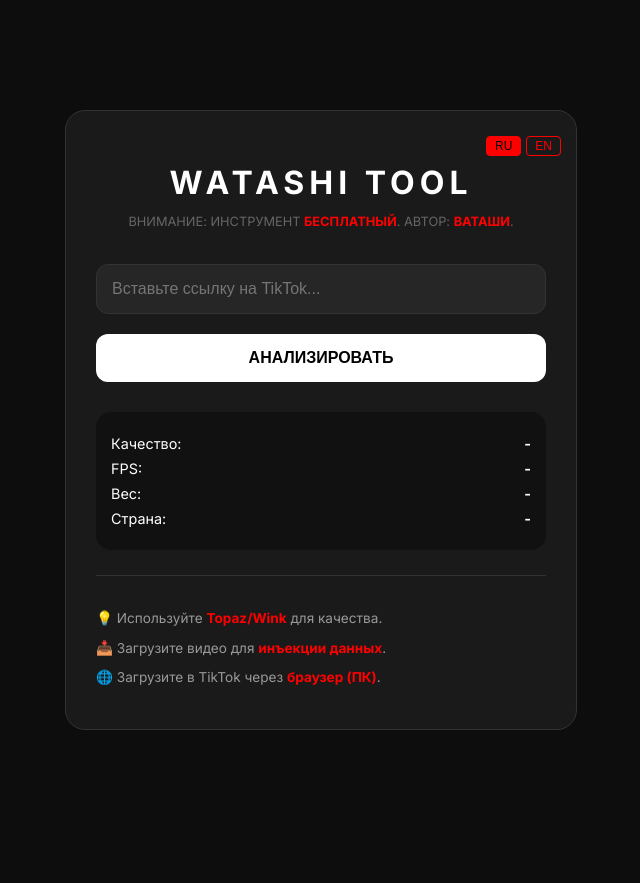
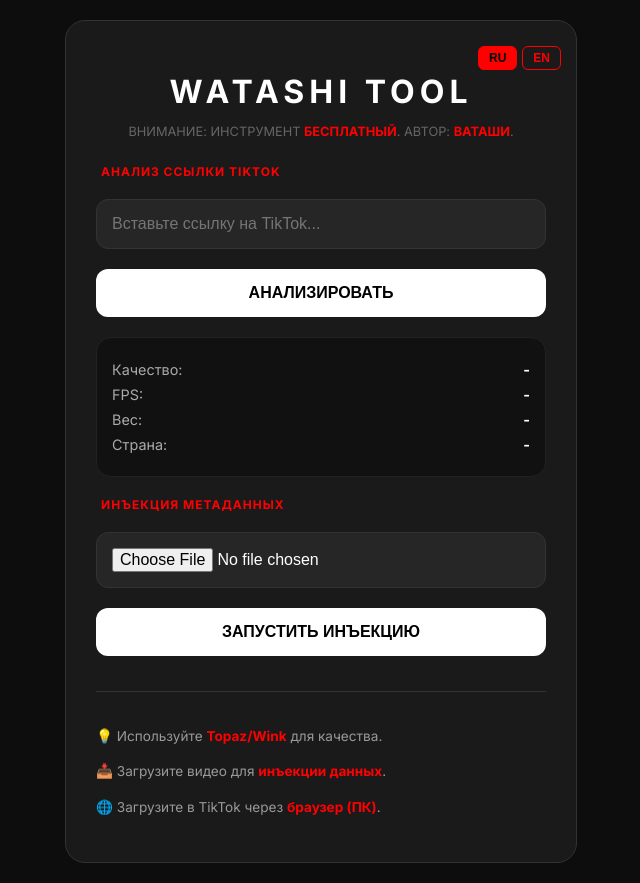
Before and after one commit to watashiimb-sudo/tiktok-info, a plain HTML site: page index.html in a window 1280 px wide. Both pictures are taken after a click on the button "RU". Shown: the whole page, without its empty margins (319-959 px from the left). Before the commit the page ends 840 px from the top, so only its background shows below. Drawn offline with Linux system fonts and the light colour scheme.

Commit message:
Update index.html

```diff
--- a/index.html
+++ b/index.html
@@ -10,25 +10,28 @@
         body { background: var(--bg); color: #fff; font-family: 'Inter', sans-serif; display: flex; justify-content: center; align-items: center; min-height: 100vh; margin: 0; padding: 20px; }
         .container { background: var(--card); padding: 30px; border-radius: 20px; width: 100%; max-width: 450px; text-align: center; border: 1px solid #333; position: relative; }
 
-        /* Language Selector */
+        /* Переключатель языка */
         .lang-box { position: absolute; top: 15px; right: 15px; display: flex; gap: 5px; }
-        .lang-btn { background: transparent; border: 1px solid var(--primary); color: var(--primary); cursor: pointer; padding: 2px 8px; border-radius: 4px; font-size: 12px; }
+        .lang-btn { background: transparent; border: 1px solid var(--primary); color: var(--primary); cursor: pointer; padding: 4px 10px; border-radius: 6px; font-size: 12px; font-weight: bold; transition: 0.3s; }
         .lang-btn.active { background: var(--primary); color: #000; }
 
-        h1 { font-size: 2rem; letter-spacing: 5px; color: #fff; margin-bottom: 5px; }
+        h1 { font-size: 2rem; letter-spacing: 5px; color: #fff; margin-bottom: 5px; text-transform: uppercase; }
         .subtitle { color: #666; font-size: 0.8rem; margin-bottom: 25px; }
         .subtitle b { color: var(--primary); }
 
-        input, button { width: 100%; padding: 15px; margin: 10px 0; border-radius: 12px; border: none; box-sizing: border-box; font-size: 1rem; }
+        .section-title { text-align: left; color: var(--primary); font-size: 0.75rem; font-weight: bold; margin: 20px 0 10px 5px; text-transform: uppercase; letter-spacing: 1px; }
+        input, button { width: 100%; padding: 15px; margin: 10px 0; border-radius: 12px; border: none; box-sizing: border-box; font-size: 1rem; transition: 0.3s; }
         input { background: #262626; color: #fff; border: 1px solid #333; }
-        .main-btn { background: #fff; color: #000; font-weight: bold; cursor: pointer; transition: 0.3s; }
-        .main-btn:hover { background: var(--primary); color: #fff; }
+        input:focus { border-color: var(--primary); outline: none; }
 
-        .results { background: #111; padding: 15px; border-radius: 15px; margin-top: 20px; text-align: left; }
-        .res-item { display: flex; justify-content: space-between; margin: 8px 0; font-size: 0.9rem; }
-        .res-item span:last-child { font-weight: bold; }
+        .main-btn { background: #fff; color: #000; font-weight: bold; cursor: pointer; text-transform: uppercase; }
+        .main-btn:hover { background: var(--primary); color: #fff; transform: translateY(-2px); }
 
-        .tips-box { margin-top: 25px; padding-top: 20px; border-top: 1px solid #333; text-align: left; font-size: 0.85rem; color: #999; }
+        .results { background: #111; padding: 15px; border-radius: 15px; margin-top: 10px; text-align: left; border: 1px solid #222; }
+        .res-item { display: flex; justify-content: space-between; margin: 8px 0; font-size: 0.9rem; color: #aaa; }
+        .res-item span:last-child { font-weight: bold; color: #fff; }
+
+        .tips-box { margin-top: 25px; padding-top: 20px; border-top: 1px solid #333; text-align: left; font-size: 0.85rem; color: #999; line-height: 1.6; }
         .tips-box b { color: var(--primary); }
     </style>
 </head>
@@ -43,8 +46,9 @@
     <h1 id="title">WATASHI TOOL</h1>
     <p class="subtitle" id="sub">ВНИМАНИЕ: ИНСТРУМЕНТ <b>БЕСПЛАТНЫЙ</b>. АВТОР: <b>ВАТАШИ</b>.</p>
 
+    <div class="section-title" id="head-analyze">Анализ ссылки TikTok</div>
     <input type="text" id="link" placeholder="Вставьте ссылку на TikTok...">
-    <button class="main-btn" onclick="analyze()" id="btn-text">АНАЛИЗИРОВАТЬ</button>
+    <button class="main-btn" onclick="analyze()" id="btn-analyze">Анализировать</button>
 
     <div class="results">
         <div class="res-item"><span id="lbl-q">Качество:</span> <span id="res-q">-</span></div>
@@ -52,6 +56,10 @@
         <div class="res-item"><span id="lbl-s">Вес:</span> <span id="res-s">-</span></div>
         <div class="res-item"><span id="lbl-c">Страна:</span> <span id="res-c">-</span></div>
     </div>
+
+    <div class="section-title" id="head-inject">Инъекция метаданных</div>
+    <input type="file" id="vid-input" accept="video/mp4">
+    <button class="main-btn" onclick="startInjection()" id="btn-inject">Запустить инъекцию</button>
 
     <div class="tips-box">
         <p id="t1">💡 Используйте <b>Topaz/Wink</b> для качества.</p>
@@ -64,30 +72,49 @@
     const langData = {
         ru: {
             sub: "ВНИМАНИЕ: ИНСТРУМЕНТ <b>БЕСПЛАТНЫЙ</b>. АВТОР: <b>ВАТАШИ</b>.",
-            btn: "АНАЛИЗИРОВАТЬ",
+            h_analyze: "Анализ ссылки TikTok",
+            h_inject: "Инъекция метаданных",
+            btn_a: "Анализировать",
+            btn_i: "Запустить инъекцию",
             q: "Качество:", f: "FPS:", s: "Вес:", c: "Страна:",
             t1: "💡 Используйте <b>Topaz/Wink</b> для качества.",
             t2: "📥 Загрузите видео для <b>инъекции данных</b>.",
             t3: "🌐 Загрузите в TikTok через <b>браузер (ПК)</b>.",
-            load: "Загрузка..."
+            placeholder: "Вставьте ссылку на TikTok...",
+            loading: "Загрузка...",
+            alert_link: "Введите ссылку!",
+            alert_file: "Выберите файл!"
         },
         en: {
             sub: "ATTENTION: <b>FREE</b> TOOL. BY <b>WATASHI</b>.",
-            btn: "ANALYZE",
+            h_analyze: "TikTok Link Analysis",
+            h_inject: "Metadata Injection",
+            btn_a: "Analyze",
+            btn_i: "Start Injection",
             q: "Quality:", f: "FPS:", s: "Size:", c: "Country:",
-            t1: "💡 Use <b>Topaz/Wink</b> for better quality.",
+            t1: "💡 Use <b>Topaz/Wink</b> for quality.",
             t2: "📥 Upload video for <b>data injection</b>.",
             t3: "🌐 Upload to TikTok via <b>browser (PC)</b>.",
-            load: "Loading..."
+            placeholder: "Paste TikTok link here...",
+            loading: "Loading...",
+            alert_link: "Please enter a link!",
+            alert_file: "Please select a file!"
         }
     };
 
+    let currentLang = 'ru';
+
     function changeLang(lang) {
+        currentLang = lang;
         document.getElementById('btn-ru').classList.toggle('active', lang === 'ru');
         document.getElementById('btn-en').classList.toggle('active', lang === 'en');
+
         const d = langData[lang];
         document.getElementById('sub').innerHTML = d.sub;
-        document.getElementById('btn-text').innerText = d.btn;
+        document.getElementById('head-analyze').innerText = d.h_analyze;
+        document.getElementById('head-inject').innerText = d.h_inject;
+        document.getElementById('btn-analyze').innerText = d.btn_a;
+        document.getElementById('btn-inject').innerText = d.btn_i;
         document.getElementById('lbl-q').innerText = d.q;
         document.getElementById('lbl-f').innerText = d.f;
         document.getElementById('lbl-s').innerText = d.s;
@@ -95,16 +122,16 @@
         document.getElementById('t1').innerHTML = d.t1;
         document.getElementById('t2').innerHTML = d.t2;
         document.getElementById('t3').innerHTML = d.t3;
+        document.getElementById('link').placeholder = d.placeholder;
     }
 
     async function analyze() {
         const url = document.getElementById('link').value;
-        if(!url) return alert("Введите ссылку!");
+        if(!url) return alert(langData[currentLang].alert_link);
 
-        document.getElementById('res-q').innerText = "Загрузка...";
+        document.getElementById('res-q').innerText = langData[currentLang].loading;
 
         try {
-            // ТВОЯ ССЫЛКА НА RAILWAY
             const server = "https://tiktok-info-production-c7c2.up.railway.app";
             const res = await fetch(`${server}/get_info?link=${encodeURIComponent(url)}`);
             const data = await res.json();
@@ -115,10 +142,38 @@
                 document.getElementById('res-s').innerText = data.size;
                 document.getElementById('res-c').innerText = data.country;
             } else {
-                alert("Ошибка сервера!");
+                alert("Error!");
             }
         } catch(e) {
-            alert("Ошибка! Проверь, запущен ли Python на Railway.");
+            alert("Connection error!");
+        }
+    }
+
+    async function startInjection() {
+        const fileInput = document.getElementById('vid-input');
+        if (!fileInput.files.length) return alert(langData[currentLang].alert_file);
+
+        const file = fileInput.files[0];
+        const buf = await file.arrayBuffer();
+        const arr = new Uint8Array(buf);
+        let patchCount = 0;
+
+        for (let i = 0; i < arr.length - 3; i++) {
+            if (arr[i] === 0x65 && arr[i+1] === 0x6C && arr[i+2] === 0x73 && arr[i+3] === 0x74) {
+                patchCount++;
+                arr[i + 8] = 0x10; arr[i + 9] = 0x00; arr[i + 10] = 0x00; arr[i + 11] = 0x01;
+            }
+        }
+
+        if (patchCount > 0) {
+            const blob = new Blob([arr], { type: "video/mp4" });
+            const dlink = document.createElement("a");
+            dlink.href = URL.createObjectURL(blob);
+            dlink.download = "WATASHI_FIXED_" + file.name;
+            dlink.click();
+            alert(currentLang === 'ru' ? "Готово! Видео скачано." : "Done! Video downloaded.");
+        } else {
+            alert(currentLang === 'ru' ? "Метаданные не найдены." : "Metadata not found.");
         }
     }
 </script>
```
